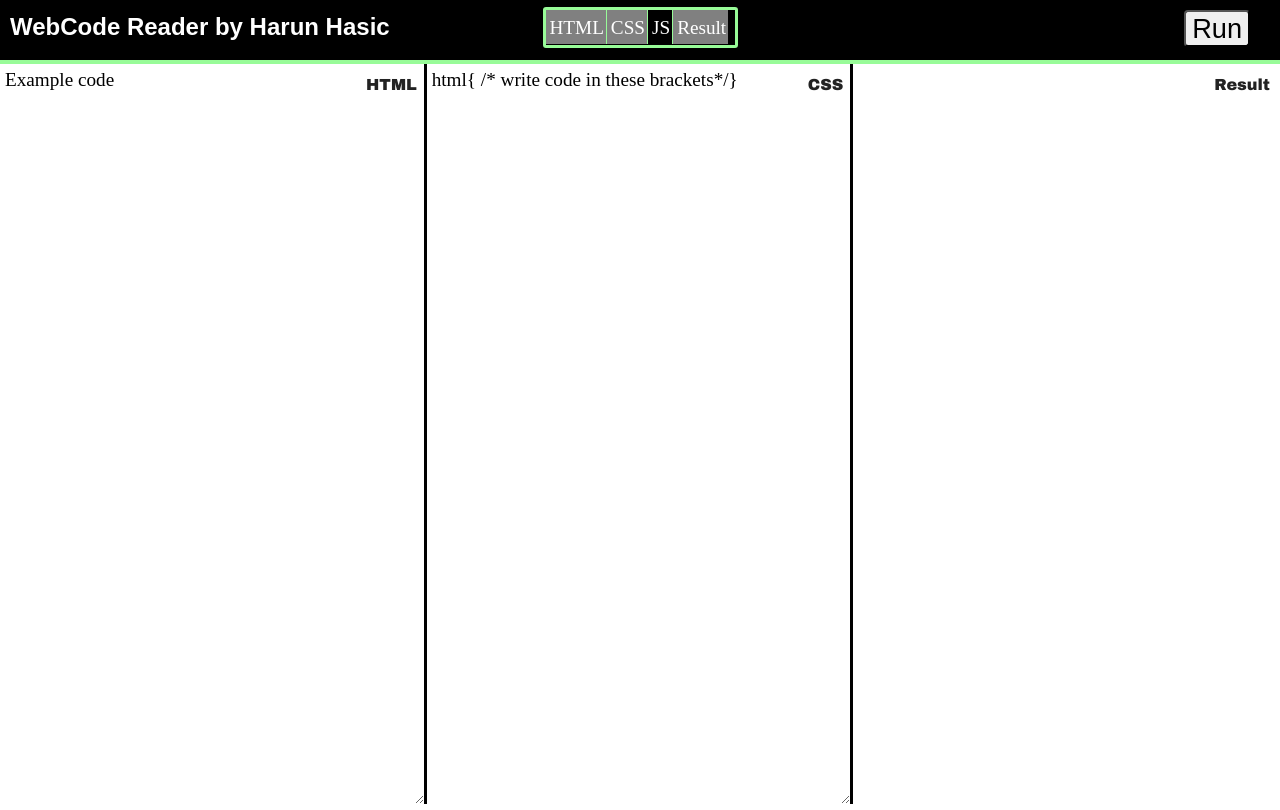
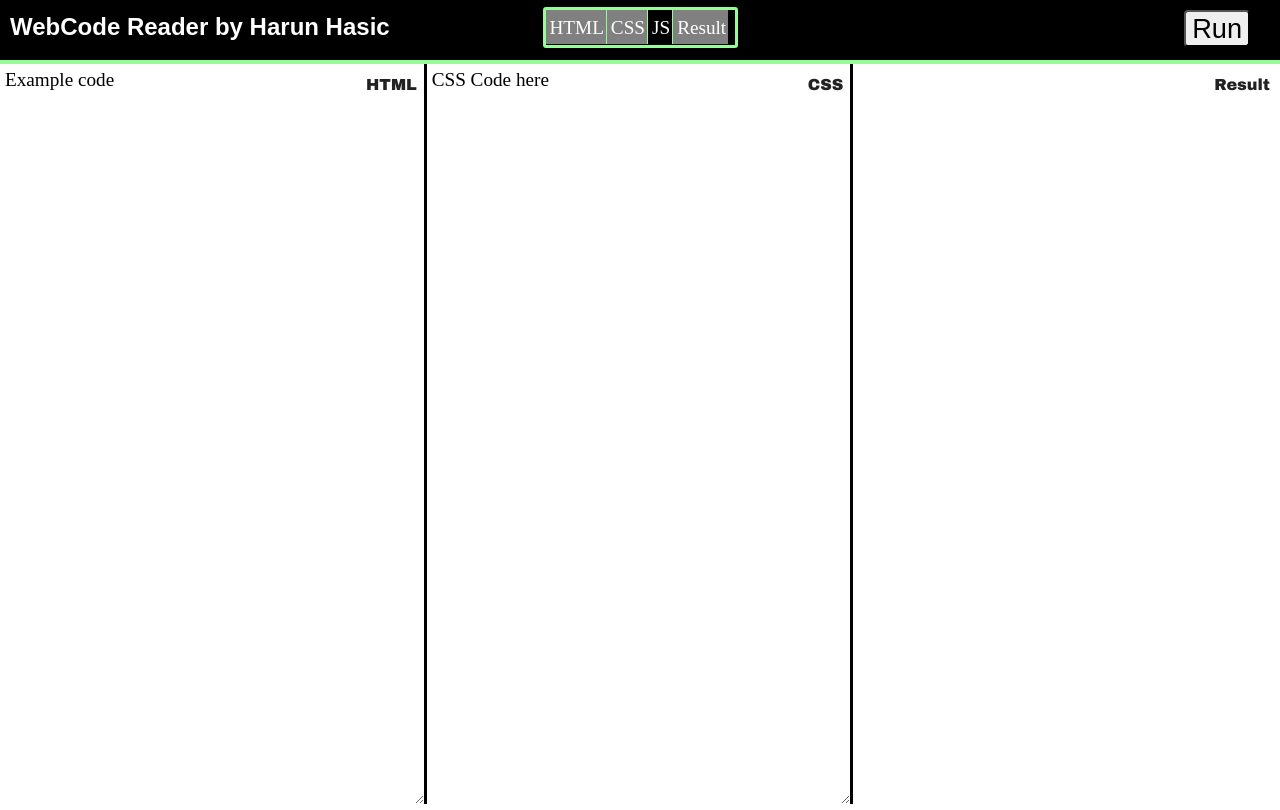
Before and after one commit to harunhasic/WebCodeReader, a plain HTML site: page index.html in a window 1280 px wide. Both pictures are taken after a click on the item "CSS". Drawn offline with Linux system fonts and the light colour scheme.

Commit message:
Last update

```diff
--- a/index.html
+++ b/index.html
@@ -129,7 +129,7 @@
       </div>
     <div class="codeContainer" id="CSSContainer">
       <div class="codeLabel">CSS</div>
-      <textarea id="cssCode">html{ /* write code in these brackets*/}</textarea>
+      <textarea id="cssCode">CSS Code here</textarea>
 
     </div>
     <div class="codeContainer" id="JSContainer">
```
